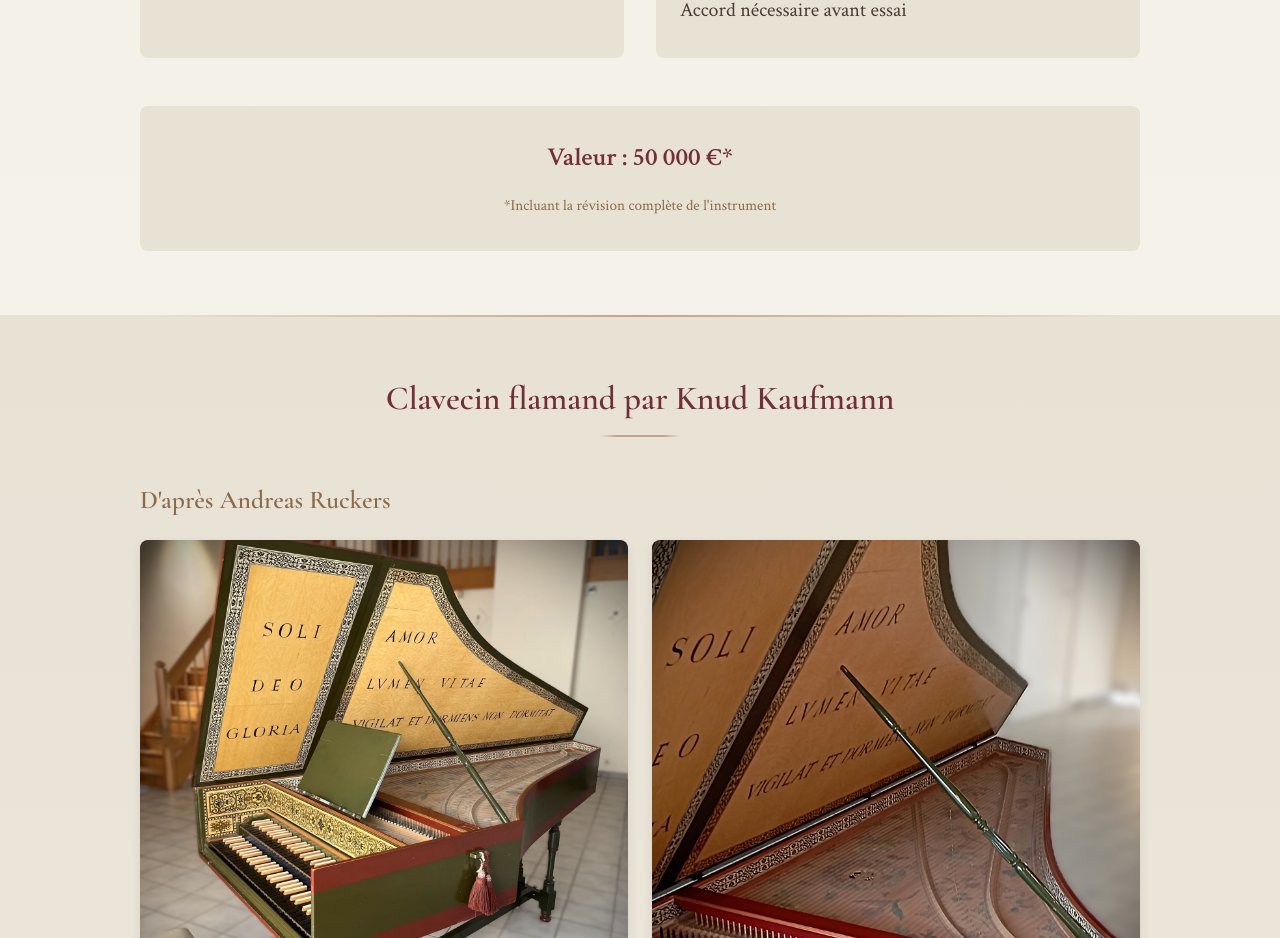
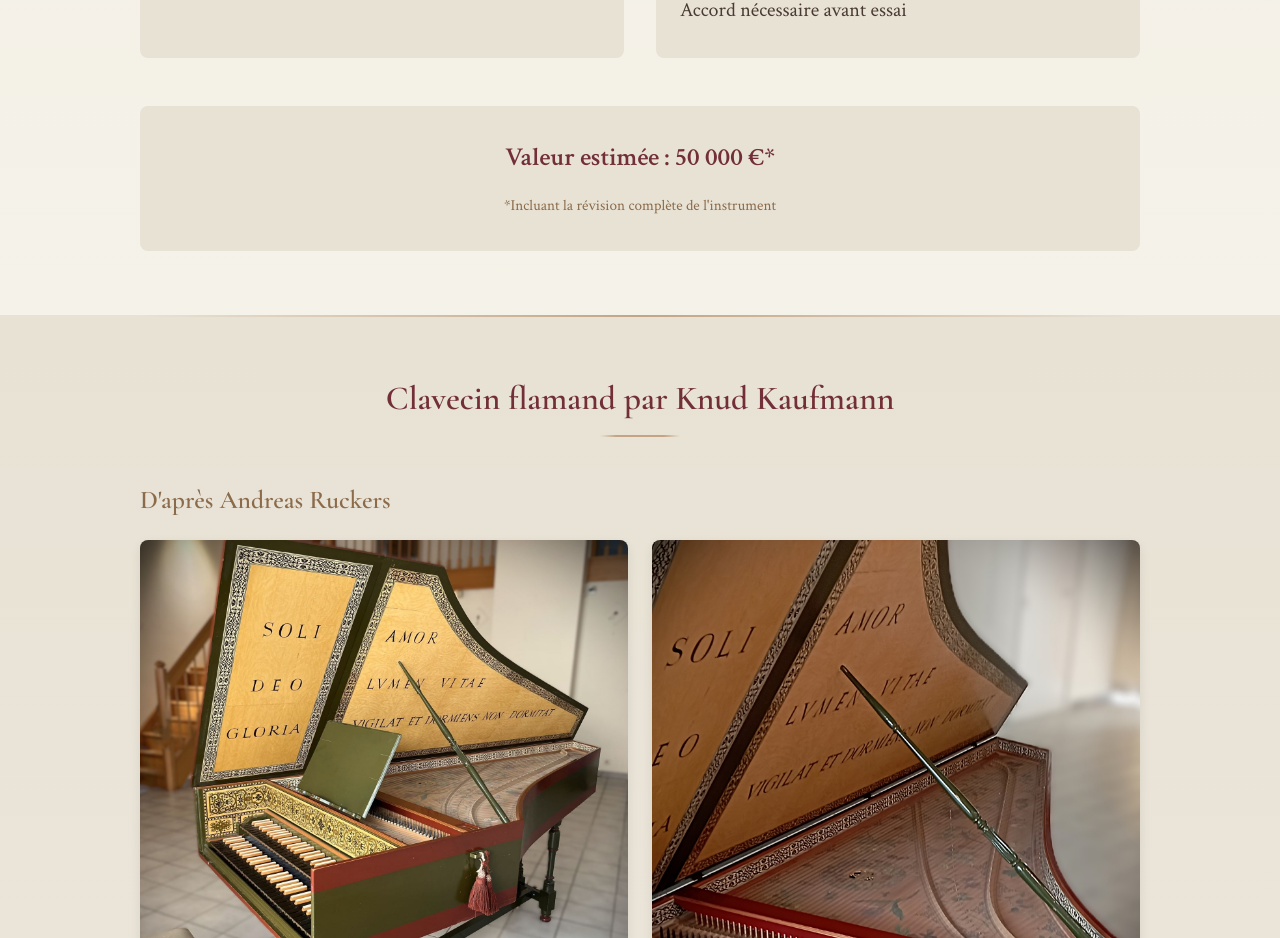
Before and after one commit to raphaelstevens/clavecins-bruylants, a plain HTML site: page index.html in a window 1280 px wide. Shown: the part 5518-6456 px from the top of the page. Drawn offline with nearby package versions, Linux system fonts and the light colour scheme.

Commit message:
Fourteenth commit - kaufmann text revised

```diff
--- a/index.html
+++ b/index.html
@@ -227,7 +227,7 @@
 
     <div class="value-section">
         <div class="value-details">
-            <p class="value-indication">Valeur : 50 000 €*</p>
+            <p class="value-indication">Valeur estimée : 50 000 €*</p>
             <p class="value-asterisk">*Incluant la révision complète de l'instrument</p>
         </div>
     </div>
```
